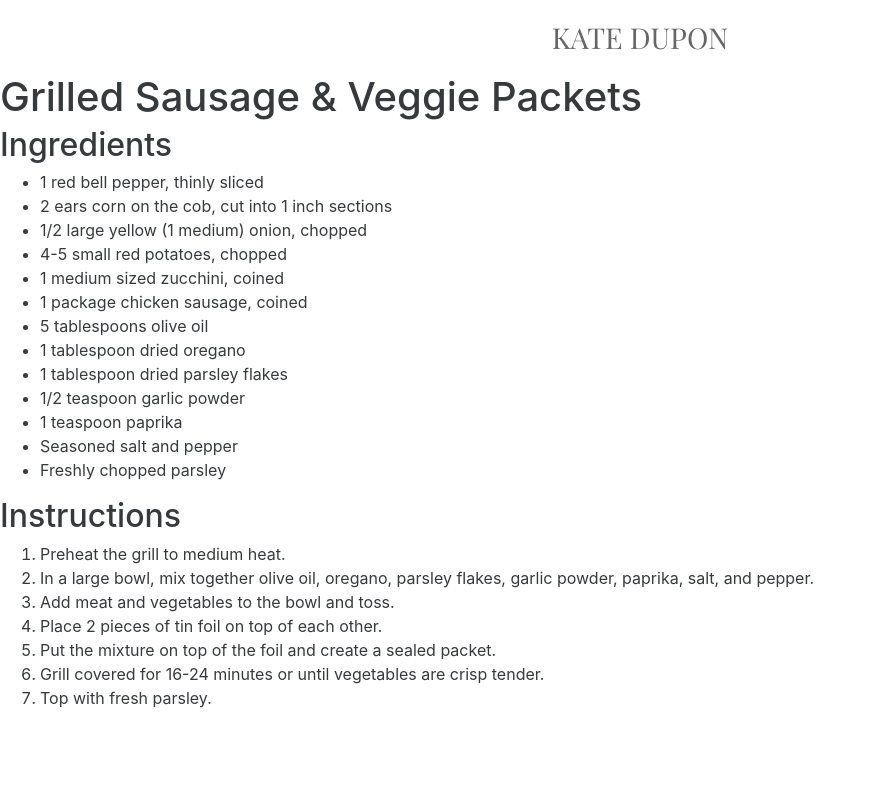
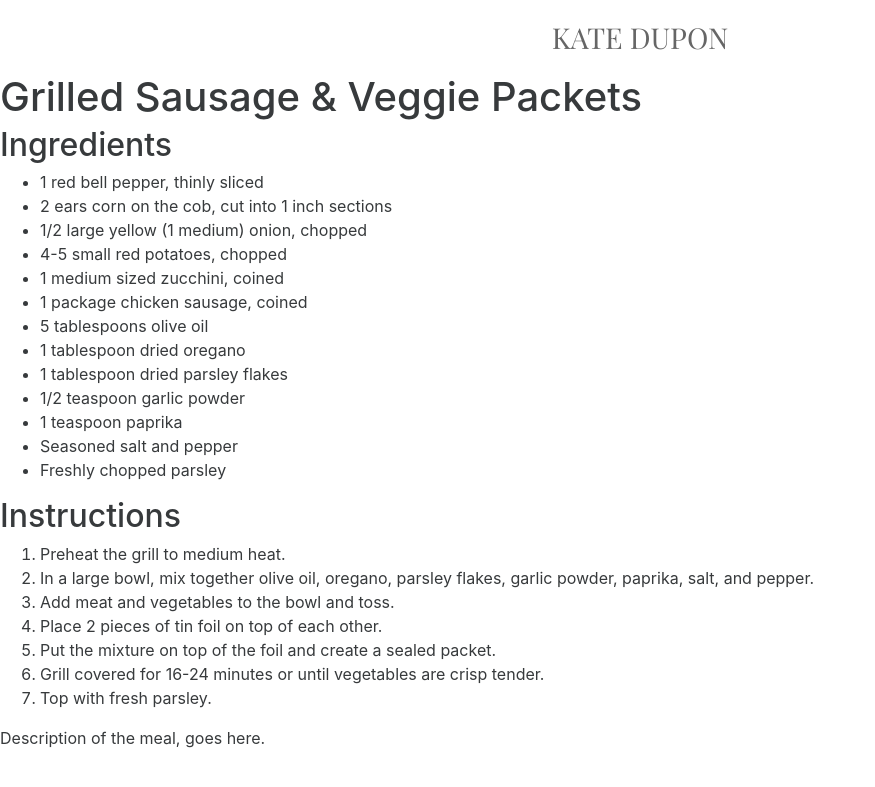
Before and after one commit to kdupon/kdupon.github.io-old, a Jekyll site: the page built from _recipes/grilled-sausage--veggie-packets.md, in a window 1280 px wide. Shown: the top 787 px of the page, without its empty margins (0-875 px from the left). Built offline with Jekyll 4.4.1, drawn with Linux system fonts in a browser that asks for light colours.

Commit message:
Updated '/_recipes/grilled-sausage--veggie-packets.md' via CloudCannon

```diff
--- a/_recipes/grilled-sausage--veggie-packets.md
+++ b/_recipes/grilled-sausage--veggie-packets.md
@@ -32,3 +32,6 @@ image_path:
 5. Put the mixture on top of the foil and create a sealed packet.
 6. Grill covered for 16-24 minutes or until vegetables are crisp tender.
 7. Top with fresh parsley.
+
+
+Description of the meal, goes here.&nbsp;
```
